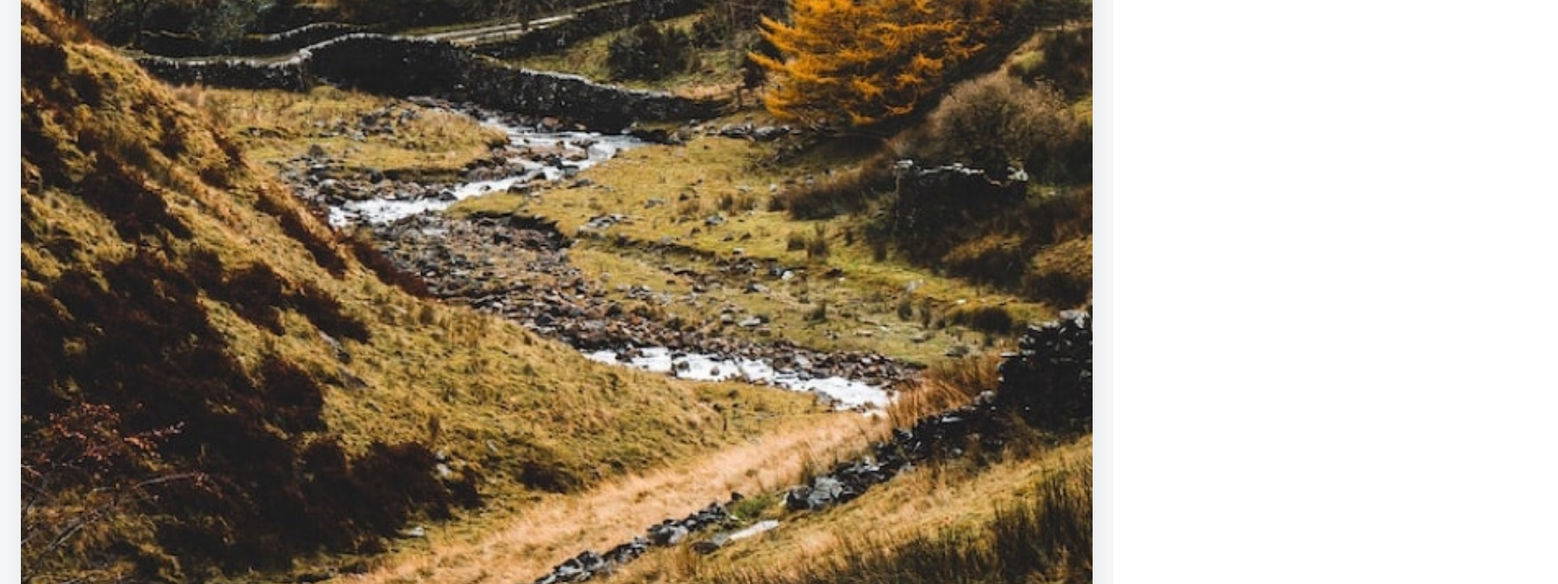
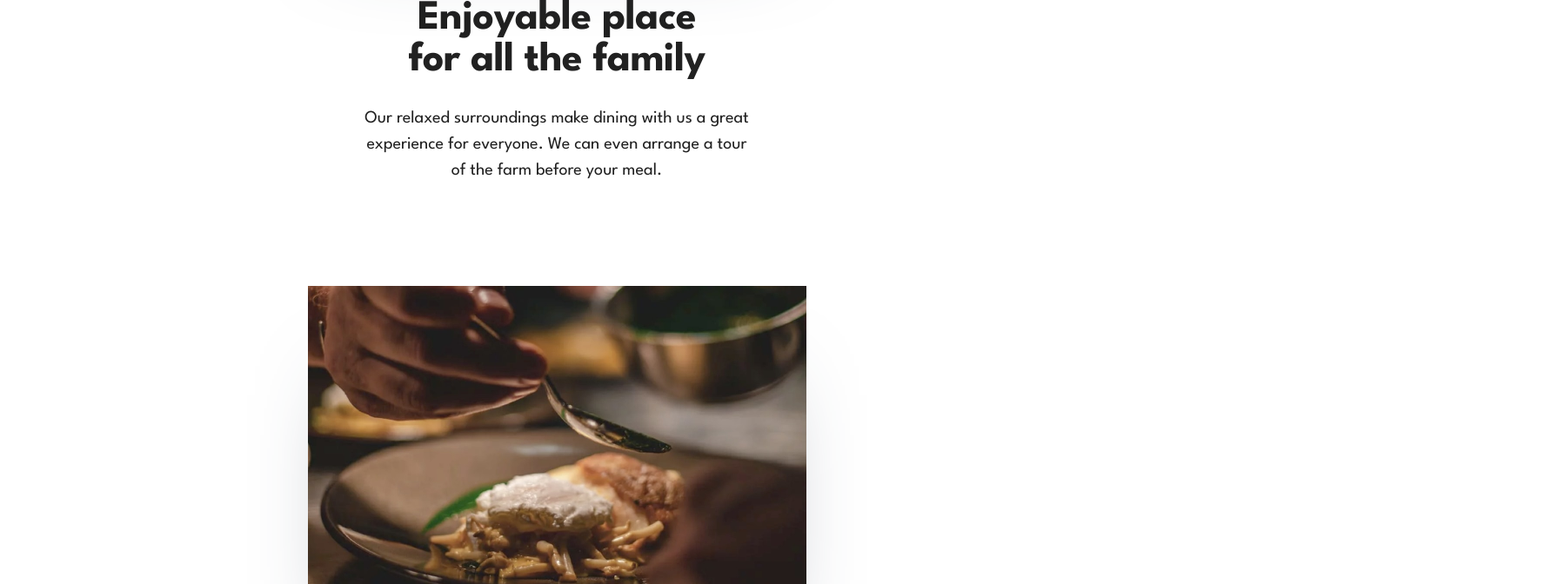
Before and after one commit to JoeDravarol/dine-restaurant, a Next.js app: page / in a window 1280 px wide. Shown: the part 1360-2032 px from the top of the page at 87% size, 1791 px wide, since content can reach past the window. Built offline with nearby package versions, Linux system fonts and the light colour scheme.

Commit message:
feat: tablet about
Fixing Typescript "Cannot find module" for svg assets:
[svgr d.ts](https://github.com/gregberge/svgr/issues/551#issuecomment-1265632858)

```diff
--- a/next.config.js
+++ b/next.config.js
@@ -4,7 +4,13 @@ const nextConfig = {
     config.module.rules.push({
       test: /\.svg$/i,
       issuer: /\.[jt]sx?$/,
+      resourceQuery: { not: [/url/] }, // exclude react component if *.svg?url
       use: ['@svgr/webpack'],
+    });
+    config.module.rules.push({
+      test: /\.svg$/i,
+      type: 'asset',
+      resourceQuery: /url/, // *.svg?url
     });
 
     return config;
--- a/src/features/About.tsx
+++ b/src/features/About.tsx
@@ -1,50 +1,118 @@
 import Box from '@mui/material/Box';
+import { styled } from '@mui/material/styles';
 import React from 'react';
 
 import mobileEnjoyablePlaceSm from '@/assets/homepage/enjoyable-place-mobile.jpg';
 import mobileEnjoyablePlaceMd from '@/assets/homepage/enjoyable-place-mobile@2x.jpg';
+import tabletEnjoyablePlaceSm from '@/assets/homepage/enjoyable-place-tablet.jpg';
+import tabletEnjoyablePlaceMd from '@/assets/homepage/enjoyable-place-tablet@2x.jpg';
 import mobileLocallySourceSm from '@/assets/homepage/locally-sourced-mobile.jpg';
 import mobileLocallySourceMd from '@/assets/homepage/locally-sourced-mobile@2x.jpg';
+import tabletLocallySourceSm from '@/assets/homepage/locally-sourced-tablet.jpg';
+import tabletLocallySourceMd from '@/assets/homepage/locally-sourced-tablet@2x.jpg';
+import patternCurveTopLeft from '@/assets/patterns/pattern-curve-top-left.svg?url';
+import patternCurveTopRight from '@/assets/patterns/pattern-curve-top-right.svg?url';
+import patternLines from '@/assets/patterns/pattern-lines.svg?url';
 
 import InfoCard from './InfoCard';
 
+const StyledBox = styled(Box)(({ theme }) => ({
+  [theme.breakpoints.up('tablet')]: {
+    position: 'relative',
+    '&::before, &::after': {
+      content: '""',
+      width: 895, // default svg width
+      height: 320, // default svg height
+      backgroundImage: `url(${patternCurveTopRight})`,
+      position: 'absolute',
+      top: 196,
+      left: -516, // svgWidth - (tabletSize / 2) + adjustment
+      zIndex: 1,
+    },
+    '&::after': {
+      backgroundImage: `url(${patternCurveTopLeft})`,
+      top: 'revert',
+      left: 'revert',
+      // left: 384,
+      right: -511, // svgWidth - (tabletSize / 2)
+      bottom: -118, // Last InfoCard bottom margin
+    },
+    '.bg-pattern::after': {
+      content: '""',
+      width: 160, // default svg width
+      height: 76, // default svg height
+      backgroundImage: `url(${patternLines})`,
+      position: 'absolute',
+      top: 228,
+      left: 471,
+      zIndex: 5,
+    },
+  },
+}));
 
 const About: React.FC = () => {
+  const enjoyablePlace = {
+    title: 'Enjoyable place for all the family',
+    description: `
+      Our relaxed surroundings make dining with us a great experience for everyone. We can even arrange
+      a tour of the farm before your meal.
+    `,
+    img: {
+      src: mobileEnjoyablePlaceSm.src,
+      alt: 'Country landscape',
+      sources: [
+        {
+          srcSet: tabletEnjoyablePlaceMd.src,
+          media: '(min-width: 900px)',
+        },
+        {
+          srcSet: tabletEnjoyablePlaceSm.src,
+          media: '(min-width: 768px)',
+        },
+        {
+          srcSet: mobileEnjoyablePlaceMd.src,
+          media: '(min-width: 400px)',
+        },
+      ],
+    },
+  };
+  const locallySourcedFood = {
+    title: 'The most locally sourced food',
+    description: `
+      All our ingredients come directly from our farm or local fishery. So you can be  sure that you're eating
+      the freshest, most sustainable food.
+    `,
+    img: {
+      src: mobileLocallySourceSm.src,
+      alt: 'Country landscape',
+      sources: [
+        {
+          srcSet: tabletLocallySourceMd.src,
+          media: '(min-width: 900px)',
+        },
+        {
+          srcSet: tabletLocallySourceSm.src,
+          media: '(min-width: 768px)',
+        },
+        {
+          srcSet: mobileLocallySourceMd.src,
+          media: '(min-width: 400px)',
+        },
+      ],
+    },
+  };
+
   return (
-    <Box>
+    <StyledBox>
       <InfoCard
-        sx={{ marginTop: '-72px' }}
-        title="Enjoyable place for all the family"
-        description={`
-            Our relaxed surroundings make dining with us a great experience for everyone. We can even arrange
-            a tour of the farm before your meal.
-          `}
-        img={{
-          src: mobileEnjoyablePlaceSm.src,
-          alt: 'Country landscape',
-          sources: [{
-            srcSet: mobileEnjoyablePlaceMd.src,
-            media: '(min-width: 400px)',
-          }],
+        sx={{
+          marginTop: { mobile: '-72px', tablet: '-96px' },
         }}
+        {...enjoyablePlace}
       />
 
-      <InfoCard
-        title="The most locally sourced food"
-        description={`
-            All our ingredients come directly from our farm or local fishery. So you can be  sure that you're eating
-            the freshest, most sustainable food.
-          `}
-        img={{
-          src: mobileLocallySourceSm.src,
-          alt: 'Country landscape',
-          sources: [{
-            srcSet: mobileLocallySourceMd.src,
-            media: '(min-width: 400px)',
-          }],
-        }}
-      />
-    </Box>
+      <InfoCard className="bg-pattern" {...locallySourcedFood} />
+    </StyledBox>
   );
 };
 
--- a/src/features/InfoCard.tsx
+++ b/src/features/InfoCard.tsx
@@ -13,10 +13,10 @@ type Props = CardProps & {
   img: {
     src: string;
     alt: string;
-    sources: [{
+    sources: {
       srcSet: string;
       media: string;
-    }]
+    }[]
   }
 }
 
@@ -25,17 +25,32 @@ const StyledCard = styled(Card)(({ theme }) => ({
   marginBottom: 101,
   overflow: 'revert', // Prevent square box shadow
   position: 'relative',
-  zIndex: 5,
+
+  [theme.breakpoints.up('tablet')]: {
+    marginInline: 'auto',
+    marginBottom: 118,
+    maxWidth: 573,
+  },
 }));
 
-const StyledCardMedia = styled(CardMedia)(() => ({
+const StyledCardMedia = styled(CardMedia)(({ theme }) => ({
   boxShadow: '0 75px 100px -50px rgba(56, 66, 85, 0.5)',
+  position: 'relative',
+  zIndex: 5,
+  [theme.breakpoints.up('tablet')]: {
+  },
 })) as typeof CardMedia;
 
-const StyledCardContent = styled(CardContent)(() => ({
+const StyledCardContent = styled(CardContent)(({ theme }) => ({
   padding: 'revert',
   '&:last-child': {
     padding: 'revert',
+  },
+
+  [theme.breakpoints.up('tablet')]: {
+    maxWidth: 457,
+    marginInline: 'auto',
+    // paddingInline: 12,
   },
 }));
 
@@ -49,23 +64,30 @@ const InfoCard: React.FC<Props> = ({ img, title, description, ...props }) => {
         <StyledCardMedia component="img" src={img.src} alt={img.alt} />
       </picture>
 
-      <Container sx={{ marginTop: 6.375, textAlign: 'center' }} disableGutters>
+      <Container
+        sx={{
+          marginTop: { mobile: 6.375, tablet: 7 },
+          textAlign: 'center',
+        }}
+        disableGutters
+      >
         <StyledCardContent>
           <Typography
             variant="h2"
-            fontSize={{ mobile: '2rem' }}
-            lineHeight={{ mobile: '2.5rem' }}
-            letterSpacing={{ mobile: '-0.003rem' }}
-            px={{ mobile: 4 }}
-            mt={{ mobile: 4.5 }}
-            mb={{ mobile: 1.625 }}
+            fontSize={{ mobile: '2rem', tablet: '3rem' }}
+            lineHeight={{ mobile: '2.5rem', tablet: '3rem' }}
+            letterSpacing={{ mobile: '-0.003rem', tablet: '-0.031rem' }}
+            px={{ mobile: 4, tablet: 4.25 }}
+            mt={{ mobile: 4.5, tablet: 4.875 }}
+            mb={{ mobile: 1.625, tablet: 3.375 }}
           >
             {title}
           </Typography>
 
           <Typography
             variant="body2"
-            lineHeight={{ mobile: '1.625rem' }}
+            fontSize={{ tablet: '1.25rem' }}
+            lineHeight={{ mobile: '1.625rem', tablet: '1.875rem' }}
           >
             {description}
           </Typography>
--- a/tsconfig.json
+++ b/tsconfig.json
@@ -21,6 +21,6 @@
       "@features/*": ["features/*"]
     }
   },
-  "include": ["next-env.d.ts", "**/*.ts", "**/*.tsx"],
+  "include": ["next-env.d.ts", "declarations.d.ts", "**/*.ts", "**/*.tsx"],
   "exclude": ["node_modules"]
 }
```
Also changed, not shown: declarations.d.ts (added, +9 -0 lines).
